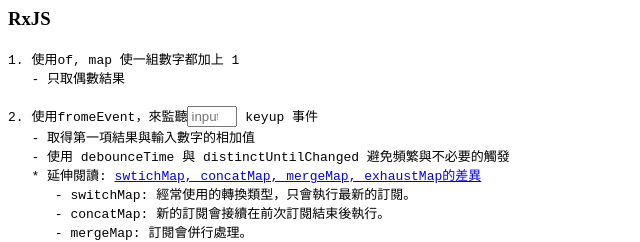
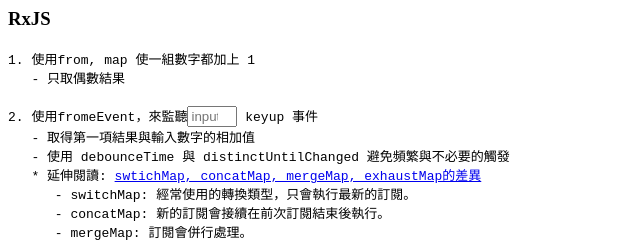
Before and after one commit to deathabel/RxJsDemo, a website: page index.html in a window 1280 px wide. Shown: the top 242 px of the page, 0-640 px from the left. Drawn offline with Linux system fonts and the light colour scheme.

Commit message:
1 file modified

```diff
--- a/index.html
+++ b/index.html
@@ -6,7 +6,7 @@
 
 <h3>RxJS</h3>
 <pre>
-1. 使用of, map 使一組數字都加上 1
+1. 使用from, map 使一組數字都加上 1
    - 只取偶數結果
 </pre>
 <pre>
```
